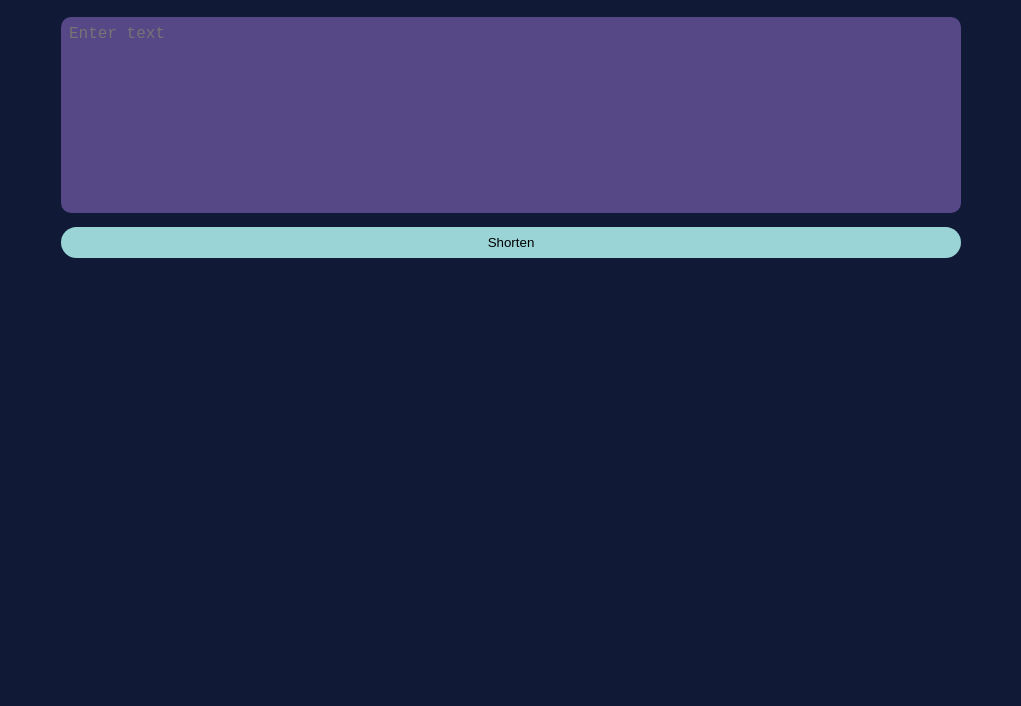
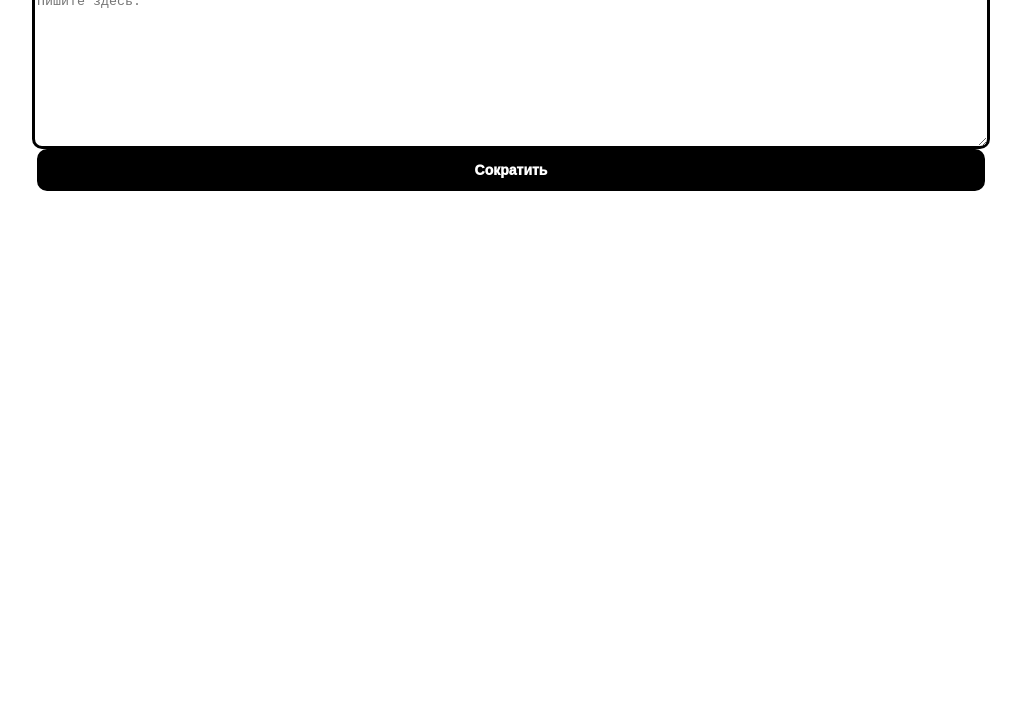
Before and after one commit to DmitriyKost/text_summarize, a plain HTML site: page static/index.html in a window 1280 px wide. Shown: the part 94-800 px from the top of the page, without its empty margins (129-1150 px from the left). Drawn offline with Linux system fonts and the light colour scheme; files that its build step writes are made by us from their sources; files whose address does not match are found by name.

Commit message:
Minor changes

```diff
--- /dev/null
+++ b/static/index.css
@@ -0,0 +1,28 @@
+body {
+    font-family: 'Merriweather';
+}
+
+form {
+    display: flex;
+    flex-direction: column;
+    align-items: center;
+    width: 100%;
+}
+
+textarea {
+    border: 3px solid black;
+    border-radius: 10px;
+    width: 75%;
+    resize: vertical;
+}
+
+.button {
+    width: 75%;
+    height: 3em;
+    border: 3px solid black;
+    border-radius: 10px;
+    background-color: black;
+    color: white;
+    font-size: 14px;
+    font-weight: 1000;
+}
--- a/static/index.html
+++ b/static/index.html
@@ -5,77 +5,21 @@
     <meta charset="UTF-8">
     <meta name="viewport" content="width=device-width, initial-scale=1.0">
     <title>text_summarize</title>
-    <style>
-        body {
-            font-family: Arial, sans-serif;
-            background-color: #101935;
-            margin: 20px;
-            display: flex;
-            flex-direction: column;
-            align-content: center;
-        }
+    <link rel="preconnect" href="https://fonts.googleapis.com">
+    <link rel="preconnect" href="https://fonts.gstatic.com" crossorigin>
+    <link
+        href="https://fonts.googleapis.com/css2?family=Merriweather:ital,wght@0,300;0,400;0,700;0,900;1,300;1,400;1,700;1,900&display=swap"
+        rel="stylesheet">
 
-        form {
-            max-width: 900px;
-            width: 75%;
-            margin: auto;
-        }
-        h1 {
-            color: #9AD4D6;
-        }
-
-        label {
-            display: block;
-            margin-bottom: 5px;
-        }
-
-        textarea {
-            font-size: 16px;
-            color: #F2FDFF;
-            width: 100%;
-            padding: 8px;
-            box-sizing: border-box;
-            resize: none;
-            background-color: #564787;
-            border: none;
-            /* border-color: #cfcaca; */
-            /* border-style: solid; */
-            border-radius: 10px;
-            margin: 10px 0 10px 0;
-        }
-        textarea:active {
-
-        }
-
-        button {
-            padding: 8px;
-            border-radius: 90px;
-            background-color: #9AD4D6;
-        }
-        .button {
-            border: transparent;
-            width: 100%;
-        }
-
-        button:hover {
-            background-color: #648687;
-            transition: 0.5s;
-            border-radius: 50%;
-        }
-
-        button:active {
-            background-color: #3c5152;
-        }
-
-    </style>
+    <link rel="stylesheet" href="/api/index.css">
 </head>
 
 <body>
     <h1 style="text-align: center;">Супер-пупер суммаризатор текста ММА🥊</h1>
     <script src="/api/index.js"></script>
     <form id="textField">
-        <textarea id="textArea" name="userText" placeholder="Enter text" rows="10" required></textarea>
-        <button type="button" class="button" onclick="onSubmit()">Shorten</button>
+        <textarea id="textArea" class="userText" placeholder="Пишите здесь:" rows="10" required></textarea>
+        <button type="button" class="button" onclick="onSubmit()">Сократить</button>
         <textarea class="outText" id="outText" readonly="true" style="visibility: hidden;"></textarea>
     </form>
 </body>
```
